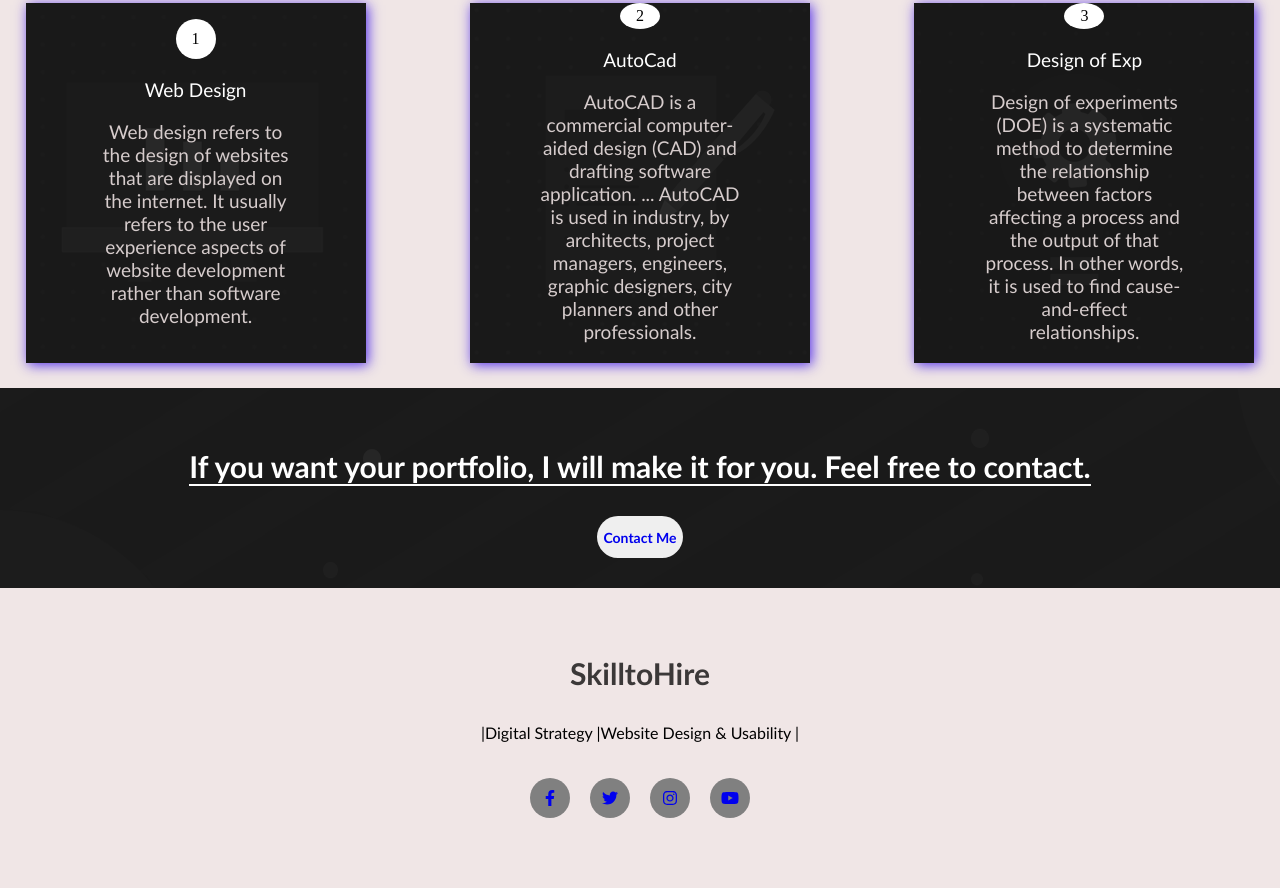
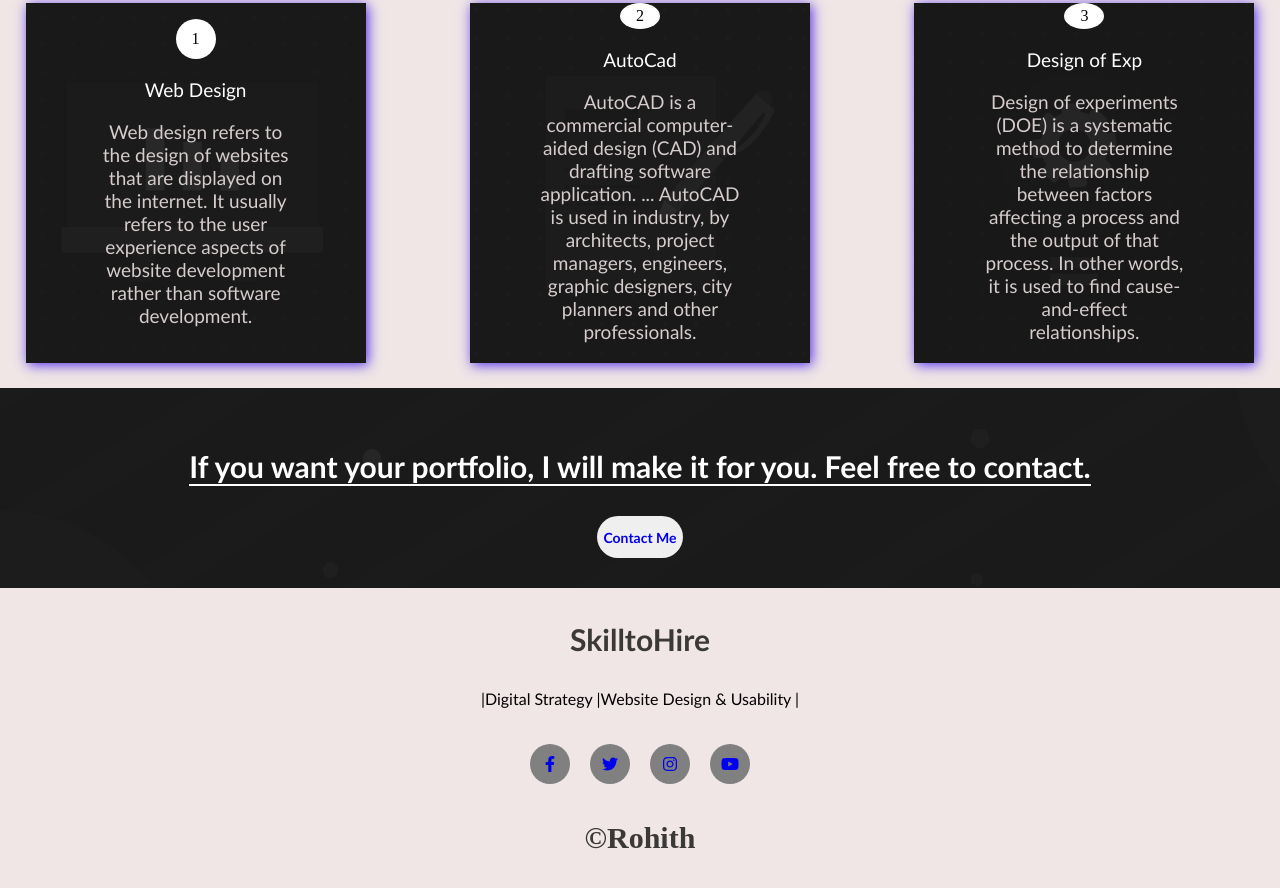
Before and after one commit to Rohith246/Rohith246.github.io, a plain HTML site: page index.html in a window 1280 px wide. Shown: the part 1479-2367 px from the top of the page. Drawn offline with Linux system fonts and the light colour scheme.

Commit message:
Add files via upload

```diff
--- a/index.html
+++ b/index.html
@@ -86,6 +86,9 @@
                     <a href="#"><i class="fab fa-instagram"></i></a>
                     <a href="#"><i class="fab fa-youtube"></i></a>
                 </div>
+                <div class="copy-right">
+                    <p>&#169;Rohith</p>
+                </div>
 
             </footer>
 
--- a/style.css
+++ b/style.css
@@ -269,3 +269,9 @@ footer p:nth-child(1){
 .social-icons{
     display: flex;
 }
+.copy-right p{
+    font-family: myriadpro-light;
+
+
+
+}
```
